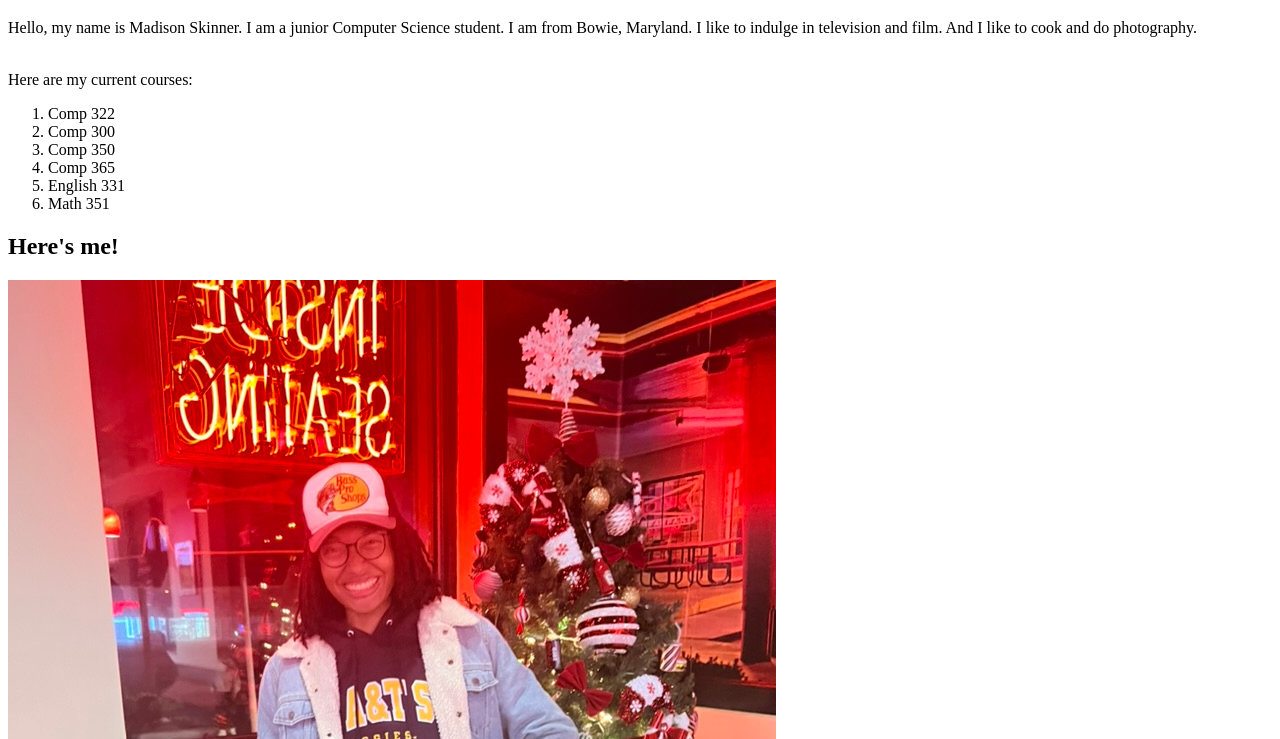
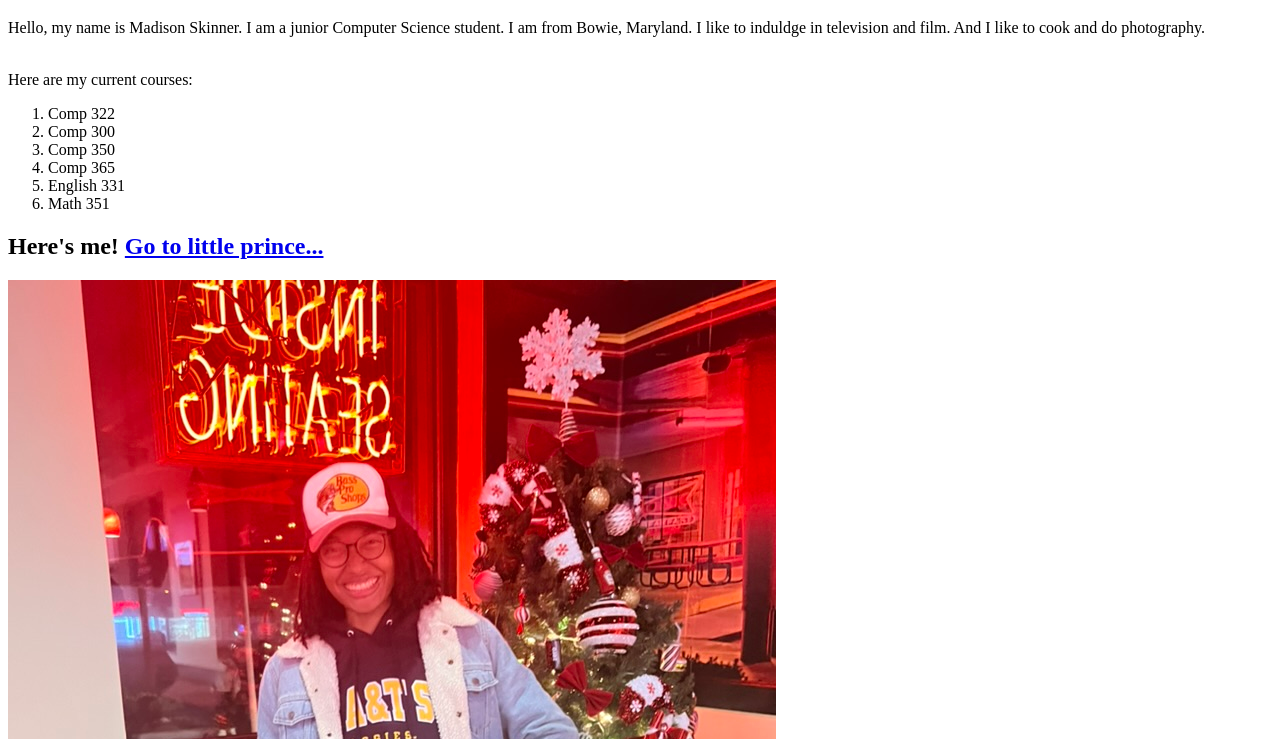
Before and after one commit to mlskinner/mlskinner, a plain HTML site: page index.html in a window 1280 px wide. Shown: the part 61-800 px from the top of the page. Drawn offline with Linux system fonts and the light colour scheme; files whose address does not match are found by name.

Commit message:
Update index.html

```diff
--- a/index.html
+++ b/index.html
@@ -6,9 +6,10 @@
 <body>
 
 <h1>Assignment #1</h1>
-<p>Hello, my name is Madison Skinner. I am a junior Computer Science student. I am from Bowie, Maryland. I like to indulge in television and film. And I like to cook and do photography.</p>
+<p>Hello, my name is Madison Skinner. I am a junior Computer Science student. I am from Bowie, Maryland. I like to induldge in television and film. And I like to cook and do photography.</p>
 
 <br />
+
 Here are my current courses:
 <ol>
     <li>Comp 322</li>
@@ -19,7 +20,7 @@ Here are my current courses:
     <li>Math 351</li>
 </ol>
 
-<h2>Here's me!</h2>
+<h2>Here's me! <a href="little_prince.html">Go to little prince...</a></h2>
 <img src="img/my_pic.jpeg" alt="Me standing in front of a Christmas Tree">
 <a href="introduction.html">See more...</a>
 <a href="little_prince.html">Go to little prince...</a>
```
